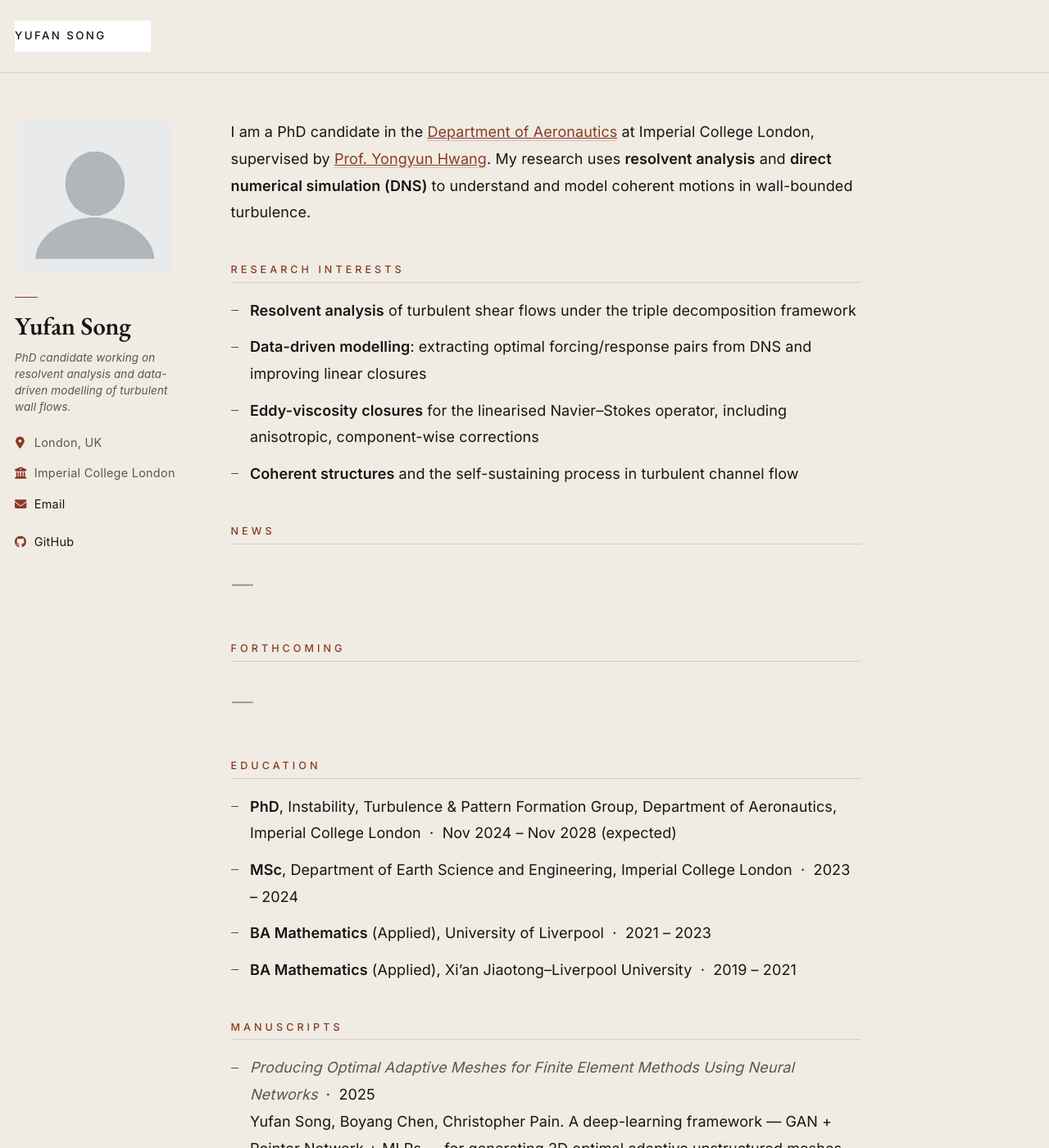
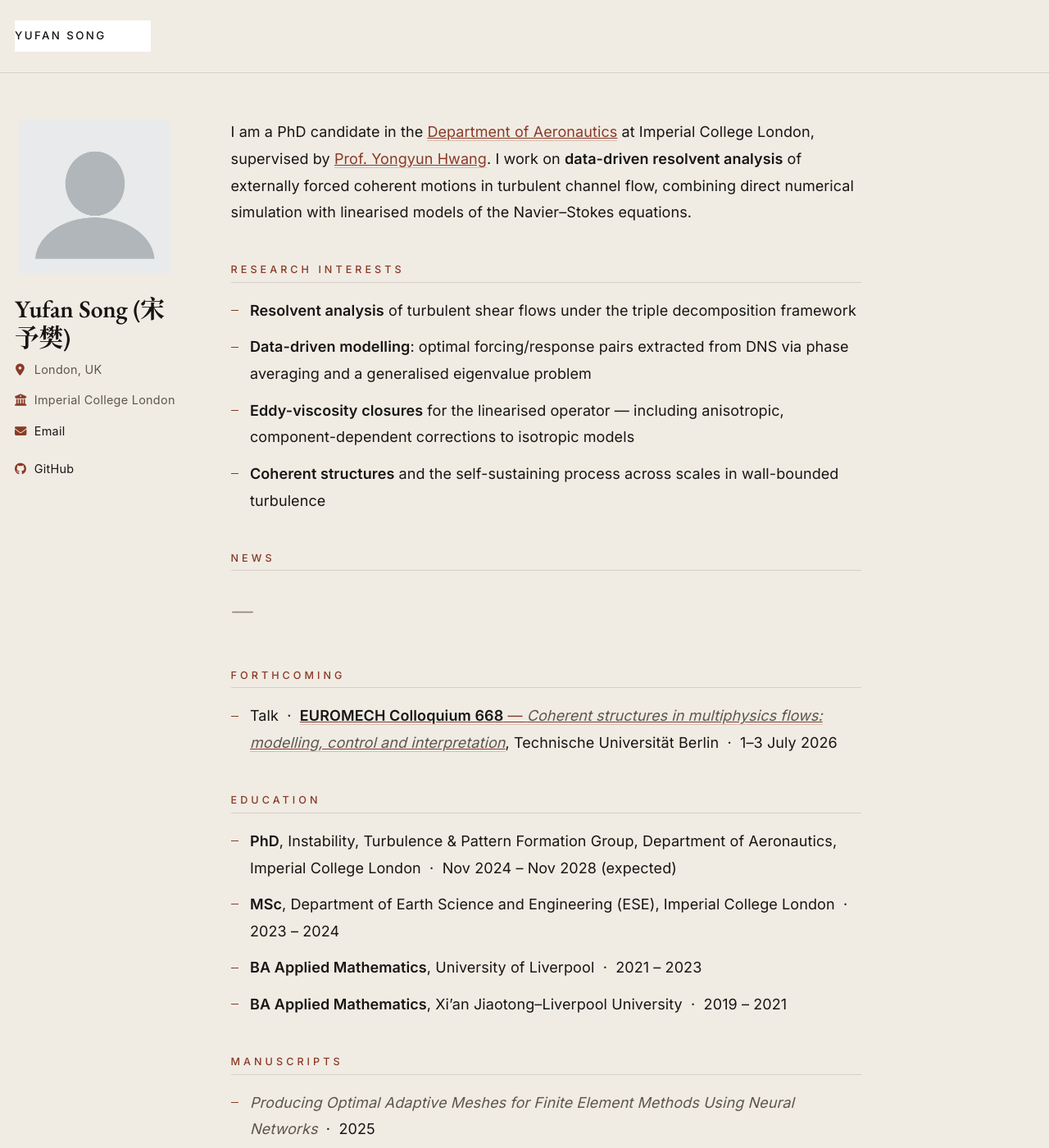
Before and after one commit to songyufan1005/yufansong.github.io, a Jekyll site: the page built from _pages/about.md, in a window 1280 px wide and 1400 px high. Shown: the whole window at 82% size. Built offline with Jekyll 4.4.1, drawn with Linux system fonts in a browser that asks for light colours; a script bundle is joined from its source files by our own code; library files that are not in the unit come from our copies; some of the changed text lies outside the part shown.

Commit message:
Tighten profile copy, add EUROMECH 668 forthcoming, halve visitor map
- Append Chinese name to author and remove duplicate sidebar bio
- Drop the couture-tab line above the author name; add CJK serif fallbacks
- Rewrite intro and research interests to track the JFM 2026 abstract
- Education: use Applied Mathematics for BAs and ESE for the MSc
- Manuscript description on its own lines under title
- Forthcoming: EUROMECH Colloquium 668 talk, TU Berlin, 1-3 July 2026
- Visitor-map widget constrained to 50% width (80% on small screens)

Co-Authored-By: Claude Opus 4.7 (1M context) <noreply@anthropic.com>

```diff
--- a/_config.yml
+++ b/_config.yml
@@ -23,9 +23,9 @@ repository               : "songyufan1005/yufansong.github.io"
 author:
   # Biographic information
   avatar           : "profile.png"
-  name             : "Yufan Song"
+  name             : "Yufan Song (宋予樊)"
   pronouns         :
-  bio              : "PhD candidate working on resolvent analysis and data-driven modelling of turbulent wall flows."
+  bio              :
   location         : "London, UK"
   employer         : "Imperial College London"
   uri              :
--- a/_pages/about.md
+++ b/_pages/about.md
@@ -7,14 +7,14 @@ redirect_from:
   - /about.html
 ---
 
-I am a PhD candidate in the [Department of Aeronautics](https://www.imperial.ac.uk/aeronautics/) at Imperial College London, supervised by [Prof. Yongyun Hwang](https://www.imperial.ac.uk/people/y.hwang). My research uses **resolvent analysis** and **direct numerical simulation (DNS)** to understand and model coherent motions in wall-bounded turbulence.
+I am a PhD candidate in the [Department of Aeronautics](https://www.imperial.ac.uk/aeronautics/) at Imperial College London, supervised by [Prof. Yongyun Hwang](https://www.imperial.ac.uk/people/y.hwang). I work on **data-driven resolvent analysis** of externally forced coherent motions in turbulent channel flow, combining direct numerical simulation with linearised models of the Navier–Stokes equations.
 
 Research interests
 ======
 - **Resolvent analysis** of turbulent shear flows under the triple decomposition framework
-- **Data-driven modelling**: extracting optimal forcing/response pairs from DNS and improving linear closures
-- **Eddy-viscosity closures** for the linearised Navier–Stokes operator, including anisotropic, component-wise corrections
-- **Coherent structures** and the self-sustaining process in turbulent channel flow
+- **Data-driven modelling**: optimal forcing/response pairs extracted from DNS via phase averaging and a generalised eigenvalue problem
+- **Eddy-viscosity closures** for the linearised operator — including anisotropic, component-dependent corrections to isotropic models
+- **Coherent structures** and the self-sustaining process across scales in wall-bounded turbulence
 
 News
 ======
@@ -22,19 +22,20 @@ News
 
 Forthcoming
 ======
-<div class="section-empty">—</div>
+- Talk &nbsp;·&nbsp; [**EUROMECH Colloquium 668** — *Coherent structures in multiphysics flows: modelling, control and interpretation*](https://668.euromech.org/about/), Technische Universität Berlin &nbsp;·&nbsp; 1–3 July 2026
 
 Education
 ======
 - **PhD**, Instability, Turbulence & Pattern Formation Group, Department of Aeronautics, Imperial College London &nbsp;·&nbsp; Nov 2024 – Nov 2028 (expected)
-- **MSc**, Department of Earth Science and Engineering, Imperial College London &nbsp;·&nbsp; 2023 – 2024
-- **BA Mathematics** (Applied), University of Liverpool &nbsp;·&nbsp; 2021 – 2023
-- **BA Mathematics** (Applied), Xi'an Jiaotong–Liverpool University &nbsp;·&nbsp; 2019 – 2021
+- **MSc**, Department of Earth Science and Engineering (ESE), Imperial College London &nbsp;·&nbsp; 2023 – 2024
+- **BA Applied Mathematics**, University of Liverpool &nbsp;·&nbsp; 2021 – 2023
+- **BA Applied Mathematics**, Xi'an Jiaotong–Liverpool University &nbsp;·&nbsp; 2019 – 2021
 
 Manuscripts
 ======
 - *Producing Optimal Adaptive Meshes for Finite Element Methods Using Neural Networks* &nbsp;·&nbsp; 2025
-  Yufan Song, Boyang Chen, Christopher Pain. A deep-learning framework — GAN + Pointer Network + MLPs — for generating 2D optimal adaptive unstructured meshes for FEM.
+Yufan Song, Boyang Chen, Christopher Pain.
+A deep-learning framework — GAN + Pointer Network + MLPs — for generating 2D optimal adaptive unstructured meshes for FEM.
 
 Contact
 ======
--- a/assets/css/custom.css
+++ b/assets/css/custom.css
@@ -143,26 +143,17 @@ a:hover {
 }
 
 .author__name {
-  font-family: "EB Garamond", "Cormorant Garamond", Georgia, serif !important;
+  font-family: "EB Garamond", "Cormorant Garamond",
+               "Source Han Serif SC", "Noto Serif CJK SC",
+               "Songti SC", "STSong", "SimSun", Georgia, serif !important;
   font-weight: 600 !important;
-  font-size: 1.7rem !important;
+  font-size: 1.65rem !important;
   letter-spacing: -0.005em;
   color: var(--aw-ink) !important;
-  margin: 0.8em 0 0.2em !important;
-  line-height: 1.15;
-  /* small label tab above the name, à la couture care label */
-  position: relative;
-  padding-top: 0.6em;
+  margin: 0.4em 0 0.2em !important;
+  line-height: 1.18;
 }
-.author__name::before {
-  content: "";
-  position: absolute;
-  top: 0;
-  left: 0;
-  width: 28px;
-  height: 1px;
-  background: var(--aw-accent);
-}
+.author__name::before { content: none !important; }
 
 .author__bio {
   font-size: 0.92rem;
@@ -280,7 +271,9 @@ a:hover {
   display: flex;
   justify-content: center;
   align-items: center;
-  min-height: 220px;
+  max-width: 50%;
+  margin: 0 auto;
+  min-height: 160px;
 }
 .visitor-map__widget img,
 .visitor-map__widget canvas,
@@ -288,6 +281,10 @@ a:hover {
 .visitor-map__widget > div {
   margin: 0 auto;
   max-width: 100%;
+  height: auto;
+}
+@media (max-width: 720px) {
+  .visitor-map__widget { max-width: 80%; }
 }
 .visitor-map__placeholder {
   font-family: "EB Garamond", serif;
```
